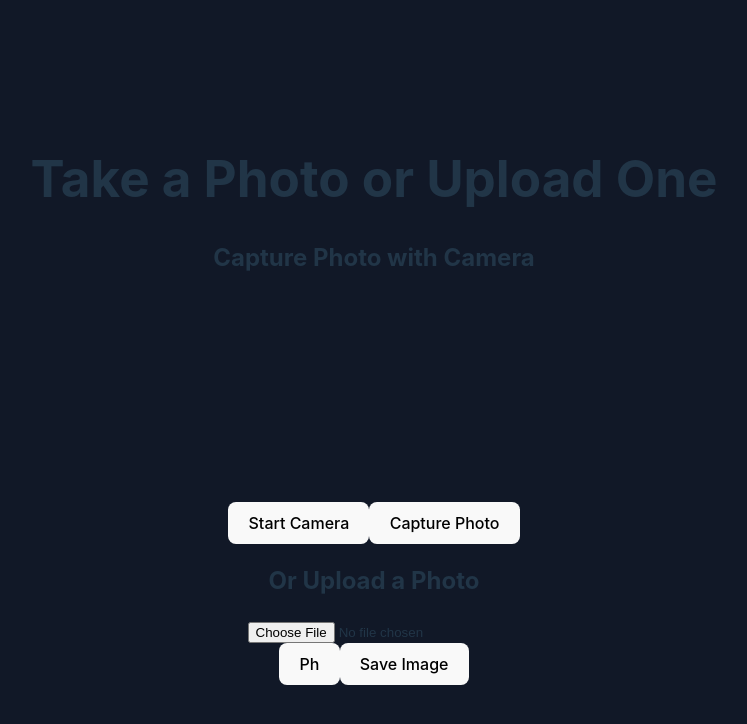
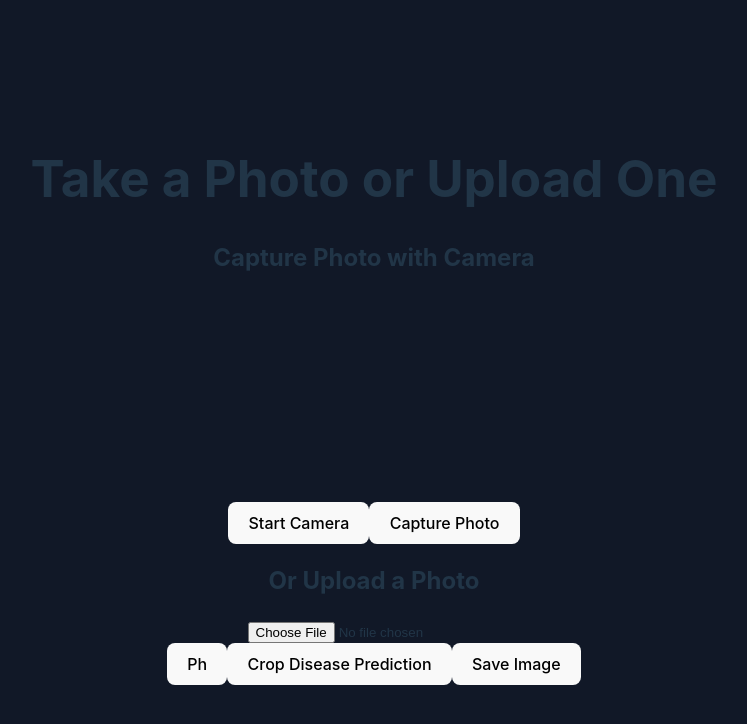
Before and after one commit to skid-kid/FasaL, a React (Vite) app in the folder Fertiliser-react-frontend/: page / in a window 1280 px wide. Shown: the top 724 px of the page, without its empty margins (266-1013 px from the left). Built offline with nearby package versions, Linux system fonts and the light colour scheme.

Commit message:
changing

```diff
--- a/Fertiliser-react-frontend/src/App.jsx
+++ b/Fertiliser-react-frontend/src/App.jsx
@@ -9,6 +9,7 @@ function App() {
       <Routes>
         <Route path="/" element={<Imageupload />} />
         <Route path="/ph" element={<Form />} />
+        <Route path="/disease" element={<Form />} />
       </Routes>
     </Router>
   );
--- a/Fertiliser-react-frontend/src/components/imageupload.jsx
+++ b/Fertiliser-react-frontend/src/components/imageupload.jsx
@@ -10,6 +10,9 @@ export function Imageupload() {
   const navigate = useNavigate();
   const phpage = () => {
     navigate("/ph");
+  };
+  const diseasePage = () => {
+    navigate("/diseases");
   };
   // Start camera when user wants to capture a photo
   const startCamera = async () => {
@@ -63,7 +66,6 @@ export function Imageupload() {
       if (photoDisplay === null) {
         return console.log("Please Upload image");
       }
-
       const res = await fetch(
         "https://api.cloudinary.com/v1_1/dnw85xaq7/image/upload",
         {
@@ -112,6 +114,7 @@ export function Imageupload() {
       )}
       <div>
         <button onClick={phpage}>Ph</button>
+        <button onClick={diseasePage}>Crop Disease Prediction</button>
         <button onClick={saveImage}>Save Image</button>
       </div>
     </div>
```
